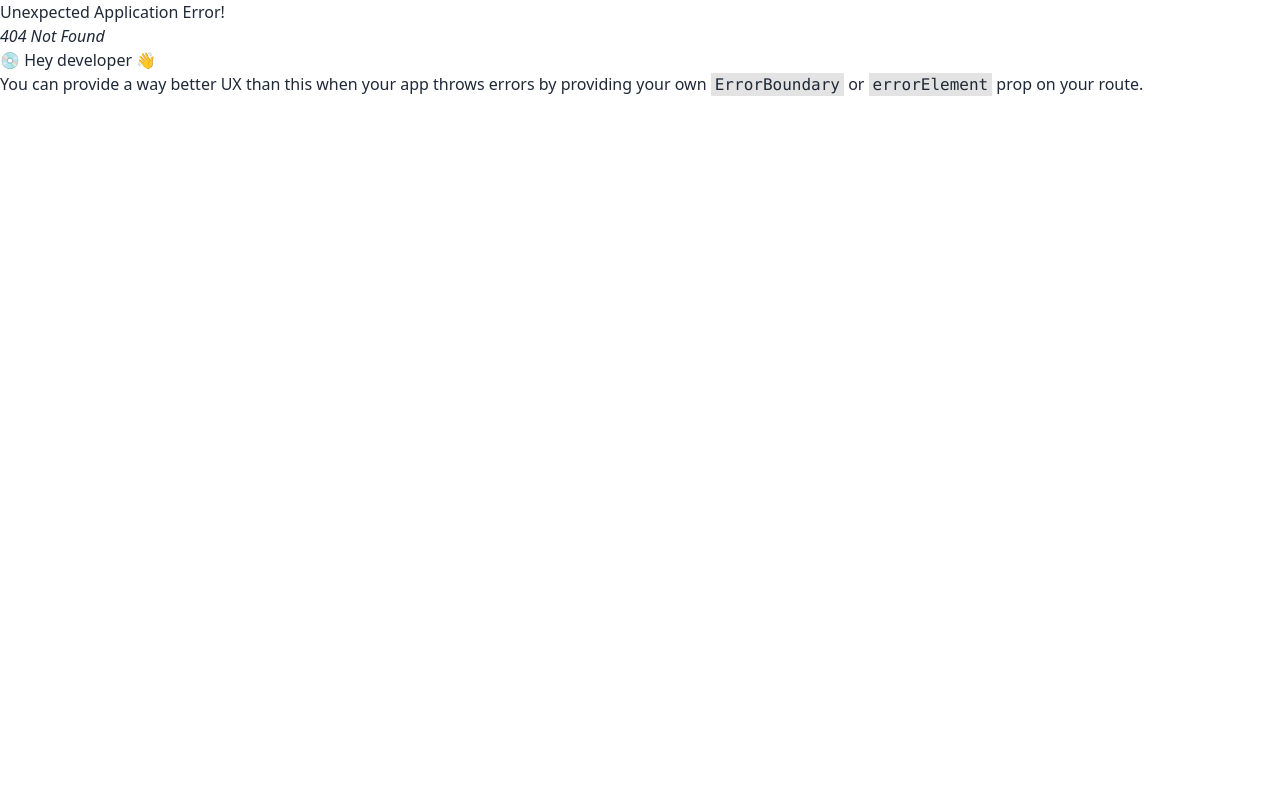
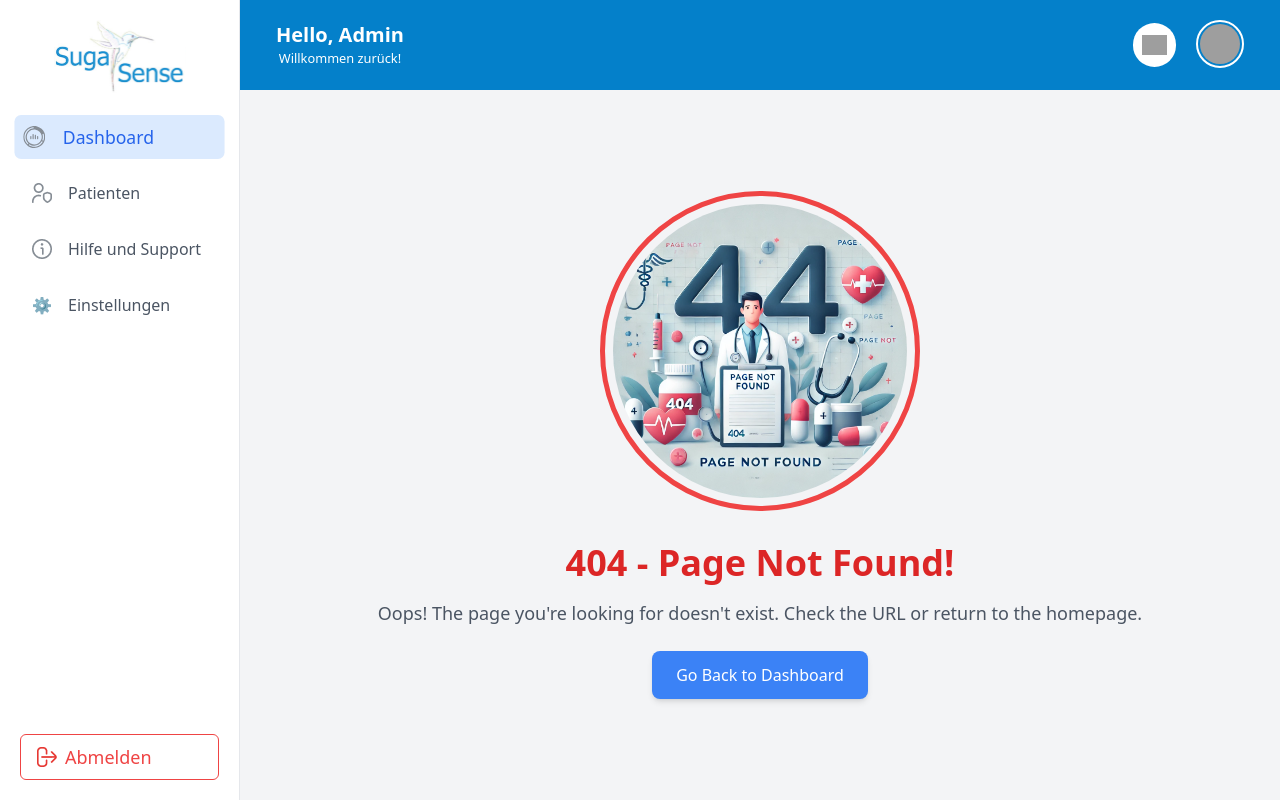
Before and after one commit to mohitanand744/suga-sense, a React (Vite) app: page /dashboard in a window 1280 px wide. Before the commit this address had no page. Built offline with nearby package versions, Linux system fonts and the light colour scheme; grey boxes are pictures that could not be loaded.

Commit message:
added dynamic flow to All pages and dynamic  pagination

```diff
--- a/src/Layout.jsx
+++ b/src/Layout.jsx
@@ -10,7 +10,7 @@ const Layout = () => {
       <Sidebar />
 
       {/* Main Content */}
-      <div className="flex xl:ml-[17rem] flex-col w-full h-screen">
+      <div className="flex xl:ml-[15rem] flex-col w-full h-screen">
         {/* Navbar */}
         <Nav />
 
--- a/src/Routes/Route.jsx
+++ b/src/Routes/Route.jsx
@@ -6,6 +6,7 @@ import {
 } from "react-router-dom";
 import Layout from "../Layout";
 import Dashboard from "../components/Dashboard/Dashboard";
+import NotFound from "../components/Errors/404/NotFound";
 
 /*
 
@@ -19,6 +20,8 @@ const router = createBrowserRouter(
   createRoutesFromElements(
     <Route path="/" element={<Layout />}>
       <Route index element={<Dashboard />} />
+      <Route path="patienten" element={<Dashboard />} />
+      <Route path="*" element={<NotFound />} />
     </Route>
   ),
   {
--- a/src/Styles/index.css
+++ b/src/Styles/index.css
@@ -11,3 +11,15 @@
 body {
   background: #fff;
 }
+
+button {
+  transition: 0.5s;
+
+  &:hover {
+    scale: 1.02;
+  }
+
+  &:active {
+    scale: 0.89;
+  }
+}
--- a/src/components/Common/Sidebars/Sidebar.jsx
+++ b/src/components/Common/Sidebars/Sidebar.jsx
@@ -1,13 +1,24 @@
-import React, { useState } from "react";
+import React, { useEffect, useState } from "react";
 import UseContextData from "../../../Hooks/UseContextData";
+import { Link, useLocation } from "react-router-dom";
 
 const Sidebar = () => {
-  const [active, setActive] = useState("dashboard");
+  const location = useLocation();
+  const [active, setActive] = useState(
+    location.pathname.replaceAll("/", "") || "dashboard"
+  );
+
+  console.log(active);
+
   const { toggleNav, setToggleNav } = UseContextData();
+
+  useEffect(() => {
+    setActive(location.pathname.replaceAll("/", "") || "dashboard");
+  }, [location.pathname]);
 
   return (
     <div
-      className={`w-[17rem] fixed ${
+      className={`w-[15rem] fixed z-40 ${
         toggleNav ? "left-[0%] " : "left-[-100%] "
       }  xl:left-0 top-0 bottom-0 min-h-[100vh] flex flex-col justify-between items-center p-5 bg-white border-r transition-all duration-200 ease-in-out`}
     >
@@ -24,8 +35,9 @@ const Sidebar = () => {
       <div class="w-full h-screen p-1 mt-5">
         <ul class="space-y-4">
           <li onClick={() => setActive("dashboard")}>
-            <a
-              href="#"
+            <Link
+              onClick={() => setToggleNav(!toggleNav)}
+              to={"/"}
               class={`flex items-center space-x-4  transition-all duration-150 ease-in hover:text-blue-500  p-2 ${
                 active === "dashboard"
                   ? "text-blue-600 bg-blue-100 scale-[1.1] transition-all duration-150 ease-linear"
@@ -34,39 +46,42 @@ const Sidebar = () => {
             >
               <img src="/images/dashboardIcon.svg" alt="" />
               <span>Dashboard</span>
-            </a>
+            </Link>
           </li>
-          <li onClick={() => setActive("Patienten")}>
-            <a
-              href="#"
+          <li onClick={() => setActive("patienten")}>
+            <Link
+              onClick={() => setToggleNav(!toggleNav)}
+              to={"/patienten"}
               class={`flex items-center space-x-4  transition-all duration-150 ease-in hover:text-blue-500  p-2 ${
-                active === "Patienten"
+                active === "patienten"
                   ? "text-blue-600 bg-blue-100 scale-[1.1] transition-all duration-150 ease-linear "
                   : "text-gray-600"
               } rounded-md`}
             >
               <img src="/images/user-icon.png" alt="" />
               <span>Patienten</span>
-            </a>
+            </Link>
           </li>
-          <li onClick={() => setActive("Support")}>
-            <a
-              href="#"
+          <li onClick={() => setActive("support")}>
+            <Link
+              onClick={() => setToggleNav(!toggleNav)}
+              to={"/support"}
               class={`flex items-center space-x-4  transition-all duration-150 ease-in hover:text-blue-500  p-2 ${
-                active === "Support"
+                active === "support"
                   ? "text-blue-600 bg-blue-100 scale-[1.1] transition-all duration-150 ease-linear "
                   : "text-gray-600"
               } rounded-md`}
             >
               <img src="/images/infoIcon.png" alt="" />
               <span>Hilfe und Support</span>
-            </a>
+            </Link>
           </li>
-          <li onClick={() => setActive("Einstellungen")}>
-            <a
-              href="#"
+          <li onClick={() => setActive("einstellungen")}>
+            <Link
+              onClick={() => setToggleNav(!toggleNav)}
+              to={"/einstellungen"}
               class={`flex items-center space-x-4  transition-all duration-150 ease-in hover:text-blue-500  p-2 ${
-                active === "Einstellungen"
+                active === "einstellungen"
                   ? "text-blue-600 bg-blue-100 scale-[1.1] transition-all duration-150 ease-linear "
                   : "text-gray-600"
               } rounded-md`}
@@ -75,7 +90,7 @@ const Sidebar = () => {
                 ⚙️
               </span>
               <span>Einstellungen</span>
-            </a>
+            </Link>
           </li>
         </ul>
       </div>
--- a/src/components/Dashboard/Dashboard.jsx
+++ b/src/components/Dashboard/Dashboard.jsx
@@ -1,10 +1,16 @@
-import React from "react";
-import SearchFilterBar from "../SearchBars/SearchFilterBar";
-import PatientenTable from "../TableDatas/TableDataChart";
+import React, { Suspense } from "react";
+import { useLocation } from "react-router-dom";
+
+const PatientenTable = React.lazy(() => import("../TableDatas/TableDataChart"));
+import SearchFilterBar from "./../SearchBars/SearchFilterBar";
 
 const Dashboard = () => {
+  const location = useLocation();
+  const pathname = location.pathname.replaceAll("/", "");
+
   return (
     <div className="px-3 py-8 bg-white xl:px-8 dashboard">
+      {pathname === "" ? (
         <div className="flex flex-wrap justify-between w-auto gap-5 dashboardSection1">
           <div className="flex items-center gap-4 p-4 bg-white shadow-lg w-full lg:w-[48%] rounded-xl">
             <div className="">
@@ -25,10 +31,21 @@ const Dashboard = () => {
             </div>
           </div>
         </div>
+      ) : (
+        ""
+      )}
 
-      <SearchFilterBar />
+      <SearchFilterBar pathname={pathname} />
 
-      <PatientenTable />
+      <Suspense
+        fallback={
+          <center className="flex items-center justify-center w-full h-[30vh]">
+            <img src="/images/Logo.svg" alt="" />
+          </center>
+        }
+      >
+        <PatientenTable pathname={pathname} />
+      </Suspense>
     </div>
   );
 };
--- /dev/null
+++ b/src/components/Errors/404/NotFound.jsx
@@ -0,0 +1,40 @@
+import React from "react";
+import { useNavigate } from "react-router-dom";
+
+const NotFound = () => {
+  const navigate = useNavigate();
+
+  return (
+    <div className="flex flex-col items-center justify-center h-screen bg-gray-100">
+      <div className="text-center">
+        {/* Medical Image */}
+        <img
+          src="/images/404.webp" // Replace with your medical-related image path
+          alt="Page Not Found"
+          className="w-64 h-64 p-2 mx-auto mb-8 border-[5px] border-red-500 rounded-full md:w-80 md:h-80"
+        />
+
+        {/* Title */}
+        <h1 className="mb-4 text-2xl font-bold text-red-600 md:text-4xl">
+          404 - Page Not Found!
+        </h1>
+
+        {/* Subtitle */}
+        <p className="mb-6 font-medium text-gray-600 text-md md:text-lg">
+          Oops! The page you're looking for doesn't exist. Check the URL or
+          return to the homepage.
+        </p>
+
+        {/* Go Back Button */}
+        <button
+          onClick={() => navigate("/")}
+          className="px-6 py-3 text-white bg-blue-500 rounded-lg shadow-md hover:bg-blue-600"
+        >
+          Go Back to Dashboard
+        </button>
+      </div>
+    </div>
+  );
+};
+
+export default NotFound;
--- /dev/null
+++ b/src/components/Paginations/Pagination.jsx
@@ -0,0 +1,110 @@
+import React, { useState } from "react";
+
+const Pagination = ({ totalResults = 368, resultsPerPage = 10 }) => {
+  const [currentPage, setCurrentPage] = useState(1);
+
+  const totalPages = Math.ceil(totalResults / resultsPerPage);
+
+  const handlePageChange = (page) => {
+    if (page > 0 && page <= totalPages) {
+      setCurrentPage(page);
+    }
+  };
+
+  return (
+    <div className="flex flex-wrap items-center justify-center gap-3 px-4 py-2 my-5 bg-white rounded-md shadow-lg sm:justify-between">
+      {/* Results Per Page Dropdown */}
+      <div className="relative flex flex-wrap items-center justify-center sm:justify-start w-full sm:w-[50%] gap-5">
+        <select
+          className="block px-3 py-2 text-sm text-black bg-white border-2 rounded-md focus:outline-none focus:ring-2 focus:ring-blue-500 focus:border-blue-500"
+          defaultValue={resultsPerPage}
+        >
+          <option value={10}>10</option>
+          <option value={25}>25</option>
+          <option value={50}>50</option>
+          <option value={100}>100</option>
+        </select>
+
+        {/* Results Summary */}
+        <div className="text-sm font-bold text-gray-600">
+          Resultat: {resultsPerPage * (currentPage - 1) + 1}-
+          {Math.min(resultsPerPage * currentPage, totalResults)} von{" "}
+          {totalResults}
+        </div>
+      </div>
+
+      {/* Pagination */}
+      <div className="flex items-center gap-1">
+        {/* Previous Button */}
+        <button
+          onClick={() => handlePageChange(currentPage - 1)}
+          className={`flex items-center justify-center w-8 h-8 border rounded-lg${
+            currentPage === 1
+              ? "text-gray-400 cursor-not-allowed"
+              : "text-gray-700 hover:bg-gray-100"
+          }`}
+          disabled={currentPage === 1}
+        >
+          <img className="w-[30%]" src="/images/aerro.png" alt="" />
+        </button>
+
+        {/* Page Numbers */}
+        {Array.from({ length: totalPages }, (_, index) => index + 1).map(
+          (page) => {
+            if (
+              page === 1 ||
+              page === totalPages ||
+              (page >= currentPage - 1 && page <= currentPage + 1)
+            ) {
+              return (
+                <button
+                  key={page}
+                  onClick={() => handlePageChange(page)}
+                  className={`flex items-center justify-center w-8 h-8 border rounded-md active:scale-90 hover:scale-105 ${
+                    currentPage === page
+                      ? "bg-[#0480CA] text-white"
+                      : "text-gray-700 hover:bg-gray-100"
+                  }`}
+                >
+                  {page}
+                </button>
+              );
+            }
+            if (page === currentPage - 2 || page === currentPage + 2) {
+              return (
+                <button
+                  key={page}
+                  onClick={
+                    () =>
+                      page < currentPage
+                        ? handlePageChange(currentPage - 5) // Jump backward
+                        : handlePageChange(currentPage + 5) // Jump forward
+                  }
+                  className="w-8 h-8 px-2 text-gray-700 transition-all duration-200 ease-in-out border rounded-md active:scale-90 hover:scale-105 hover:bg-gray-100"
+                >
+                  ...
+                </button>
+              );
+            }
+            return null;
+          }
+        )}
+
+        {/* Next Button */}
+        <button
+          onClick={() => handlePageChange(currentPage + 1)}
+          className={`flex items-center justify-center w-8 h-8 border rounded-md ${
+            currentPage === totalPages
+              ? "text-gray-400 cursor-not-allowed"
+              : "text-gray-700 hover:bg-gray-100"
+          }`}
+          disabled={currentPage === totalPages}
+        >
+          <img className="w-[30%] rotate-180" src="/images/aerro.png" alt="" />
+        </button>
+      </div>
+    </div>
+  );
+};
+
+export default Pagination;
--- a/src/components/SearchBars/SearchFilterBar.jsx
+++ b/src/components/SearchBars/SearchFilterBar.jsx
@@ -1,10 +1,24 @@
 import React from "react";
 
-const SearchFilterBar = () => {
+const SearchFilterBar = ({ pathname }) => {
   return (
-    <div className="flex flex-wrap justify-end items-center p-3 sm:p-4 gap-2 bg-[#81BFE4] my-5 rounded-lg">
+    <div
+      className={`flex flex-wrap justify-center lg:justify-end items-center p-3 sm:p-4 gap-2 bg-[#81BFE4] ${
+        pathname === "patienten" ? "mb-5" : "my-5"
+      } rounded-lg`}
+    >
       {/* First Input */}
-      <div className="flex  items-center px-3 bg-white rounded-md shadow w-full sm:w-[45%] mx-auto md:mx-0 md:w-[30%]">
+
+      <div
+        className={` font-semibold text-white ${
+          pathname === "patienten"
+            ? "lg:mr-[7rem] text-3xl"
+            : "lg:mr-[4rem] text-2xl"
+        }`}
+      >
+        <p>{pathname === "patienten" ? "Patienten" : "4 Resultate gefunden"}</p>
+      </div>
+      <div className="flex  items-center px-3 bg-white rounded-md shadow w-full sm:w-[69%] mx-auto md:mx-0 md:w-[30%]">
         <input
           type="text"
           placeholder="Patientennamen"
@@ -29,7 +43,7 @@ const SearchFilterBar = () => {
       </div>
 
       {/* Second Input */}
-      <div className="flex items-center px-3 bg-white rounded-md shadow w-full sm:w-[45%] mx-auto md:mx-0 md:w-[30%]">
+      <div className="flex items-center px-3 bg-white rounded-md shadow w-full sm:w-[69%] mx-auto md:mx-0 md:w-[30%]">
         <input
           type="text"
           placeholder="Geben Sie das Monitorkonto ein"
--- a/src/components/TableDatas/TableDataChart.jsx
+++ b/src/components/TableDatas/TableDataChart.jsx
@@ -1,4 +1,6 @@
-export default function PatientenTable() {
+import Pagination from "../Paginations/Pagination";
+
+export default function PatientenTable({ pathname }) {
   const patients = [
     {
       name: "Janim Kim",
@@ -28,11 +30,39 @@ export default function PatientenTable() {
       monitorStatus: "beendet",
       status: "normal",
     },
+    {
+      name: "Janim Kim",
+      age: 22,
+      gender: "männlich",
+      phone: "20220 102 45",
+      lastData: "2024-06-11 10:03:58",
+      glucose: "9.6mmol/L",
+      performance: "Sendeleistung: 3",
+      startTime: "28-05-2024 03:13:32",
+      endTime: "11-06-2024 10:05:50",
+      period: "14 Tag(e) 6 Std.",
+      monitorStatus: "beendet",
+      status: "normal",
+    },
+    {
+      name: "Kanim Kim",
+      age: 22,
+      gender: "männlich",
+      phone: "20220 102 45",
+      lastData: "2024-06-11 10:03:58",
+      glucose: "9.6mmol/L",
+      performance: "Sendeleistung: 3",
+      startTime: "28-05-2024 03:13:32",
+      endTime: "11-06-2024 10:05:50",
+      period: "14 Tag(e) 6 Std.",
+      monitorStatus: "OnGoing",
+      status: "normal",
+    },
   ];
 
   return (
     <div className="">
-      <h2 className="mb-4 text-lg font-semibold text-black">
+      <h2 className="mb-4 text-lg font-semibold text-black md:text-2xl">
         Ausgewählte Patienten
       </h2>
       <div className="overflow-x-auto hideScrollBar">
@@ -110,28 +140,30 @@ export default function PatientenTable() {
 
                 {/* Monitor status */}
                 <td className="p-4">
-                  <span
-                    className={`px-5 py-2 rounded text-sm font-medium ${
+                  <button
+                    className={`w-[7rem] text-center px-4 py-2 rounded-xl text-sm font-medium ${
                       patient.monitorStatus === "aktiv"
                         ? "bg-yellow-400 text-white"
+                        : patient.monitorStatus === "OnGoing"
+                        ? "bg-[#33d613] text-white"
                         : "bg-[#0480CA] text-white"
                     }`}
                   >
                     {patient.monitorStatus}
-                  </span>
+                  </button>
                 </td>
 
                 {/* Status */}
                 <td className="p-4">
-                  <span className="px-5 py-2 text-sm font-medium text-white bg-[#0480CA] rounded">
+                  <button className="w-[6rem] text-center px-4 py-2 text-sm font-medium text-white bg-[#0480CA] rounded-xl">
                     {patient.status}
-                  </span>
+                  </button>
                 </td>
 
                 {/* Aktion */}
                 <td className="p-4">
-                  <button className="px-5 py-2 text-sm font-medium text-gray-600 bg-gray-200 rounded hover:bg-gray-300">
-                    Ansicht
+                  <button className="flex items-center gap-2 w-[6rem] text-center px-4 py-2 text-sm font-medium bg-gray-500 rounded-xl text-gray-50 hover:bg-gray-400 ">
+                    <img src="/images/eye.png" alt="" /> Ansicht
                   </button>
                 </td>
               </tr>
@@ -139,6 +171,8 @@ export default function PatientenTable() {
           </tbody>
         </table>
       </div>
+
+      {pathname === "patienten" && <Pagination />}
     </div>
   );
 }
```
Also changed, not shown: public/images/404.webp (added), public/images/aerro.png (added). Lines whose indentation alone changed are shown as unchanged.
